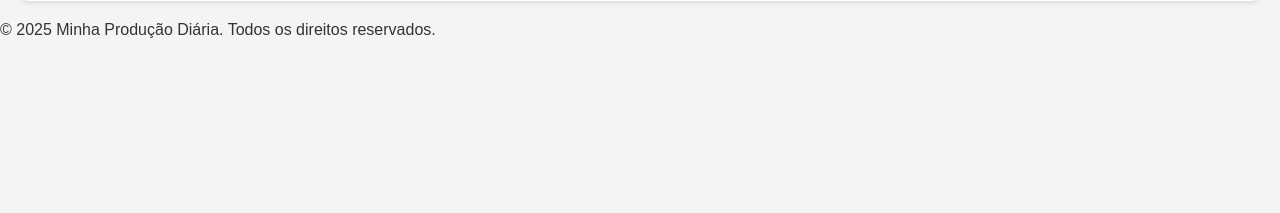
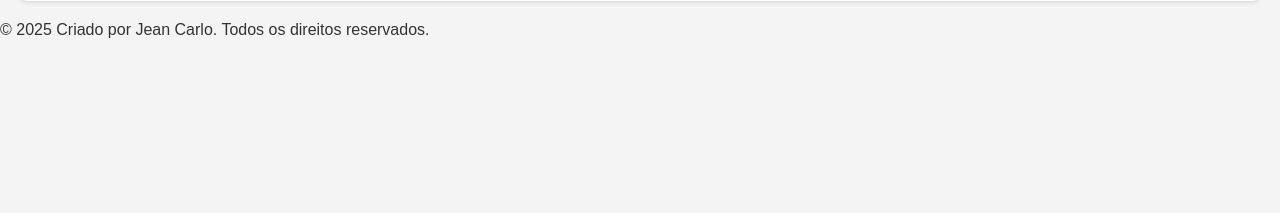
Before and after one commit to jeancarlo073/minha_producao_diaria, a Django app: page /excluir/1/ in a window 1280 px wide. Shown: the part 520-733 px from the top of the page. Run offline with Django 5.2, Linux system fonts and the light colour scheme; a user stored in the database is signed in; tables that the repository leaves empty hold one stand-in row (values such as "Sample post").

Commit message:
segundo dia

```diff
--- a/templates/base.html
+++ b/templates/base.html
@@ -45,7 +45,7 @@
     </main>
 
     <footer>
-        <p>&copy; {% now "Y" %} Minha Produção Diária. Todos os direitos reservados.</p>
+        <p>&copy; {% now "Y" %} Criado por Jean Carlo. Todos os direitos reservados.</p>
     </footer>
 </body>
 </html>
```
